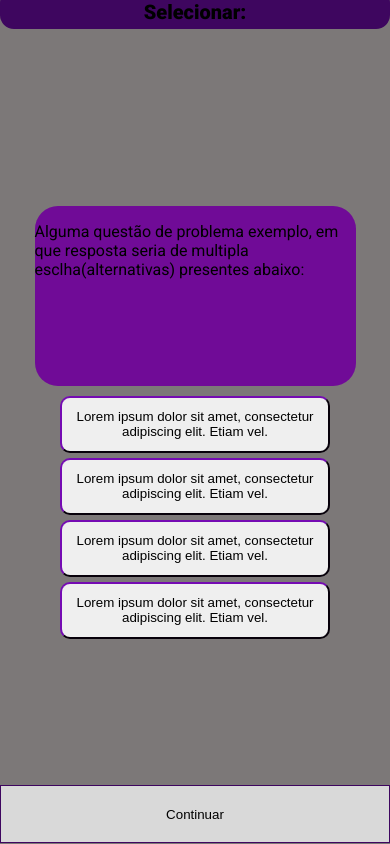
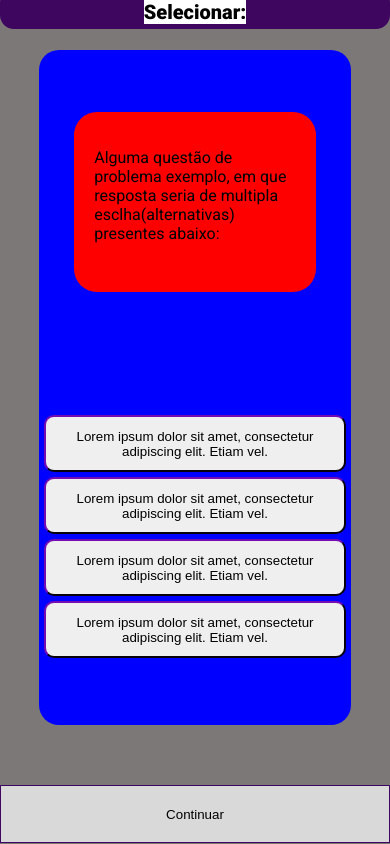
Before and after one commit to RafaelFing25/Feira-Matematica, a Next.js app: page / in a window 390 px wide. Built offline with nearby package versions, Linux system fonts and the light colour scheme.

Commit message:
Update card.module.css

```diff
--- a/styles/components/card.module.css
+++ b/styles/components/card.module.css
@@ -100,12 +100,14 @@
         border-radius: 0;
         padding: 0px;
         background-color: #7c7878;
+        justify-content: flex-start;
     }
 
     .title {
         font-size: 20px;
         top: 5px;
         margin-top: 5px;
+        background-color: white;
     }
 
     .top {
@@ -123,17 +125,30 @@
     }
 
     .question {
-        margin-top: 5px;
+        margin-top: 50px;
         font-size: 16px;
-        width: auto;
-        height: auto;
+        width: 80%;
+        min-width: 300px;
+        max-width: 600px;
+        height: 80%;
+        display: flex;
+        justify-content: space-around;
+        align-items: center;
+        border-radius: 20px;
+        background-color: blue;
     }
 
     .questionText {
-        background-color: #700B97;
+        background-color: red;
         border-radius: 23px;
-        width: 321px;
+        width: auto;
+        max-width: 80%;
         height: 180px;
+    }
+
+    .questionText p{
+        padding: 20px;
+        font-size: 1rem;
     }
 
     .alternatives {
@@ -146,12 +161,12 @@
     }
 
     .btn {
-        width: 270px;
+        width: auto;
         height: 57px;
     }
 
     .btnSelected {
-        width: 270px;
+        width: auto;
         height: 57px;
     }
 
```
